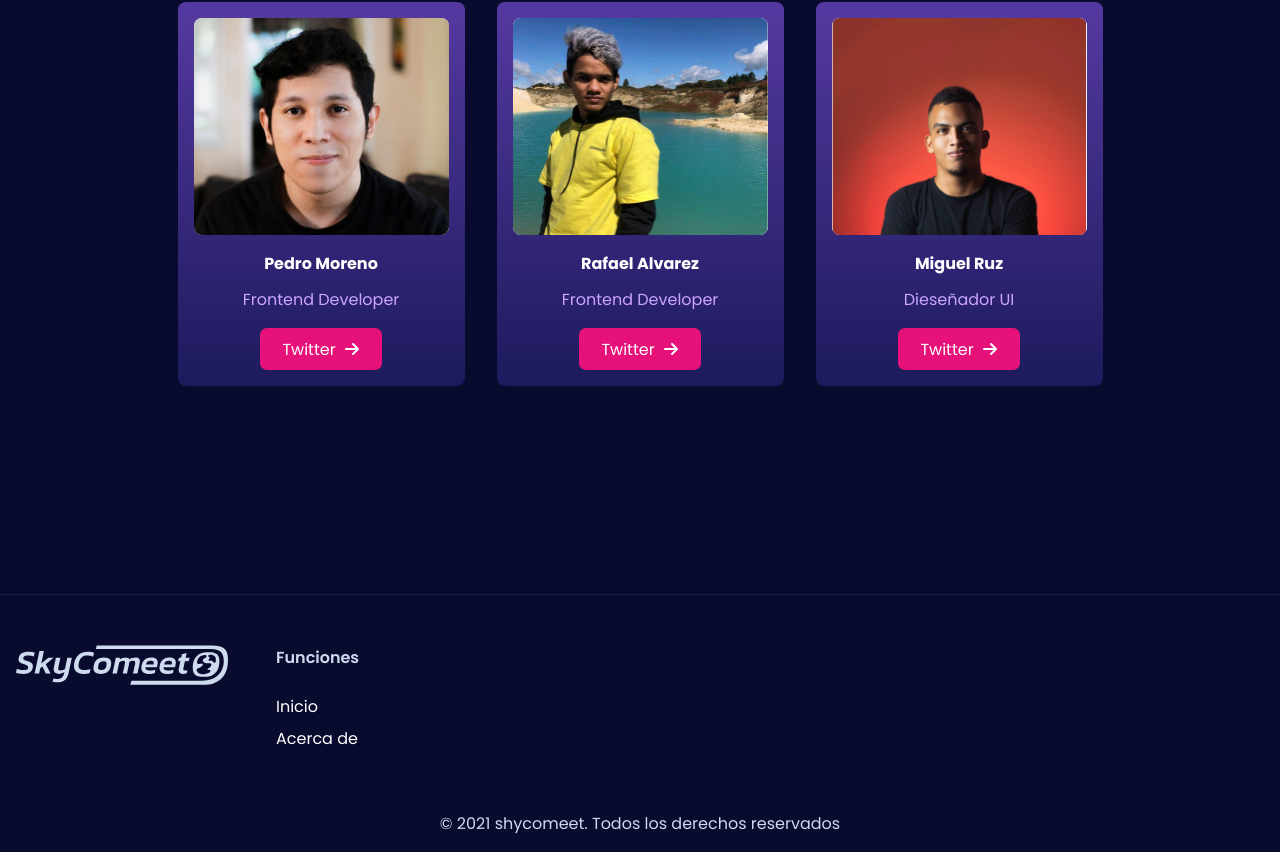
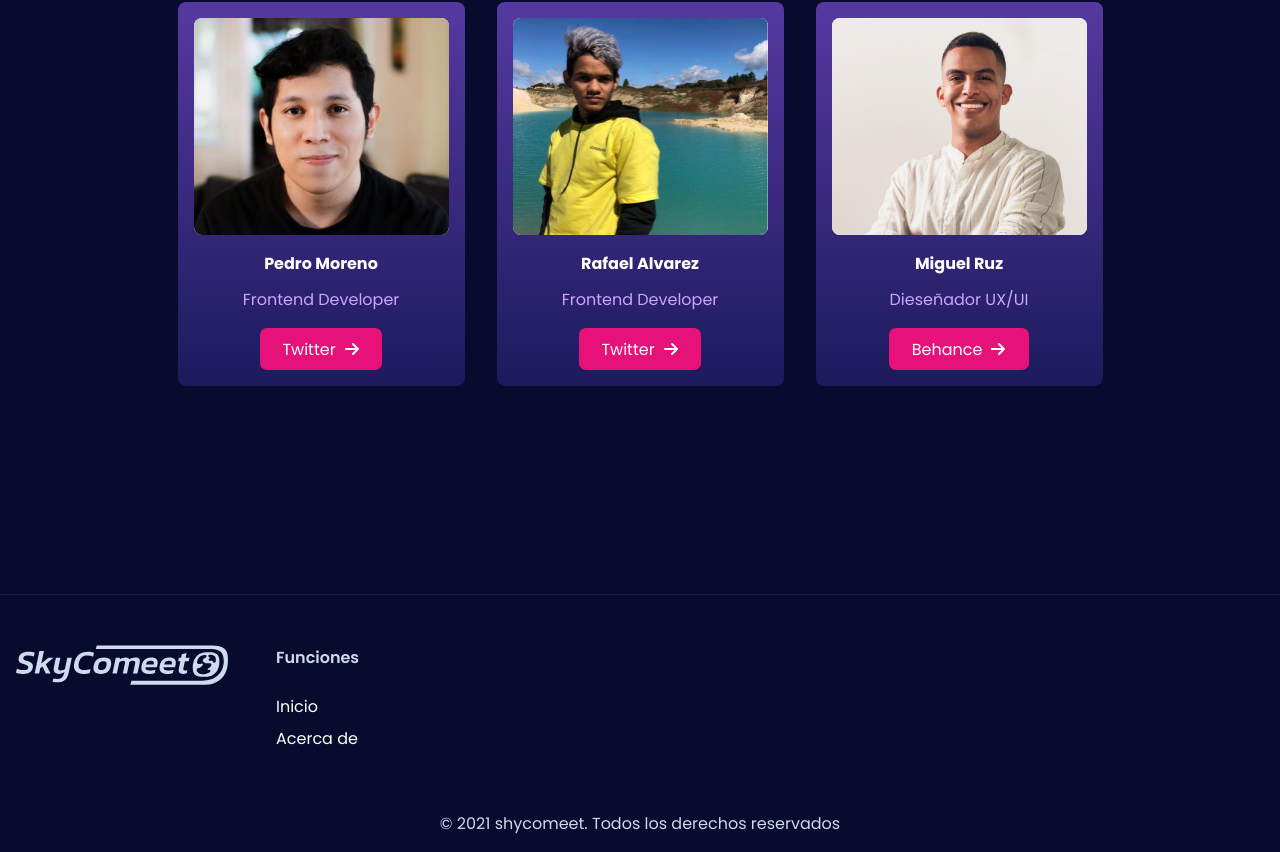
Before and after one commit to rafeldev/photokepler, a React (Create React App) app: page /acercade in a window 1280 px wide. Shown: the part 1945-2797 px from the top of the page. Built offline with nearby package versions, Linux system fonts and the light colour scheme.

Commit message:
Se cambio foto de migue en aabout

```diff
--- a/src/assets/Data/CreatorsData.js
+++ b/src/assets/Data/CreatorsData.js
@@ -19,9 +19,9 @@ export const creatorData = [
   },
   {
     name: "Miguel Ruz",
-    rol: "Dieseñador UI",
+    rol: "Dieseñador UX/UI",
     img: migue,
-    network: "Twitter",
-    link: "https://twitter.com/pdromoreno7/",
+    network: "Behance",
+    link: "https://www.behance.net/miguel_ruz",
   },
 ];
```
Also changed, not shown: src/assets/image/fotoCreators/migue.jpg, 1 other file (tests, documents, lock files or other folders).
